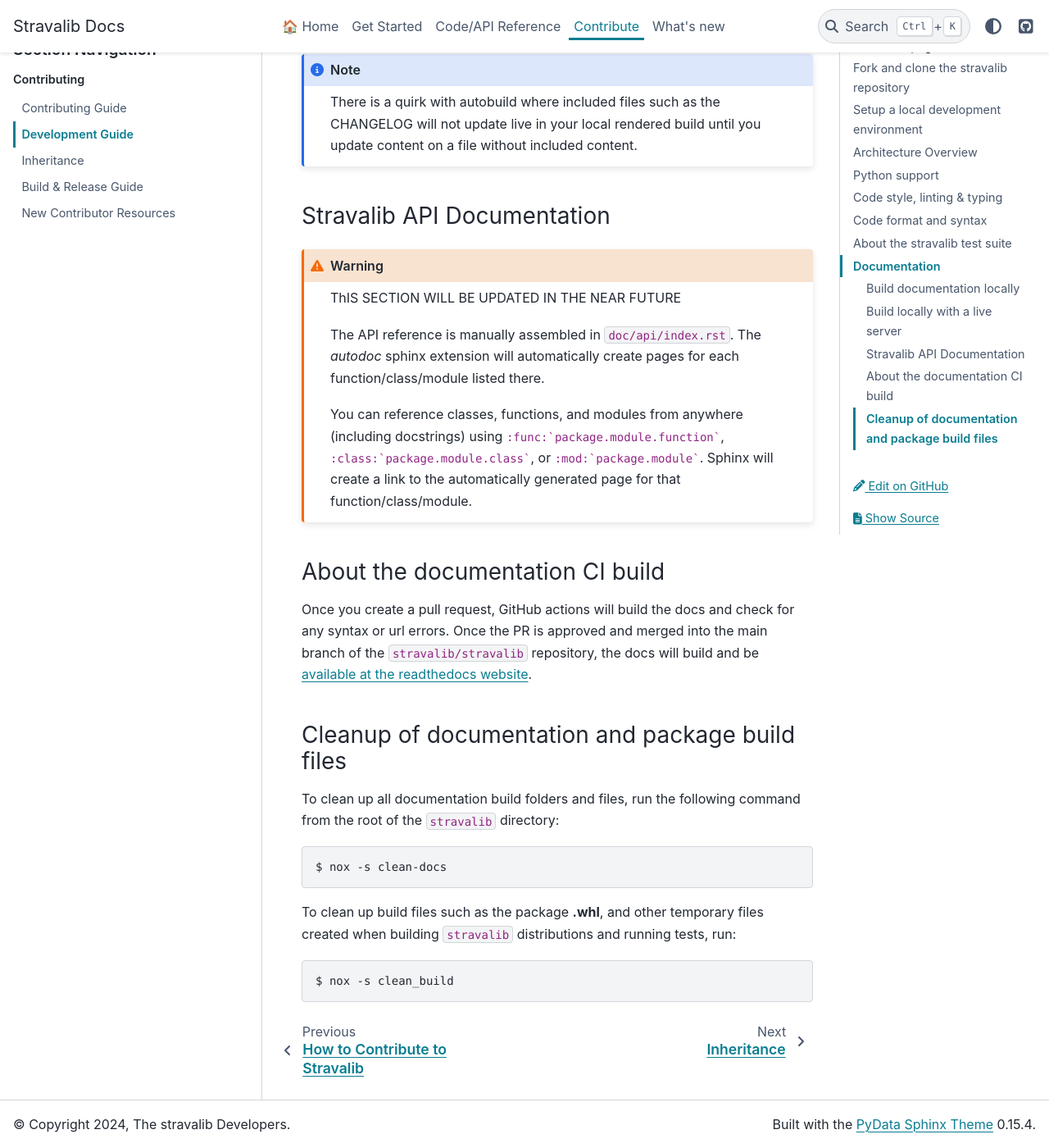
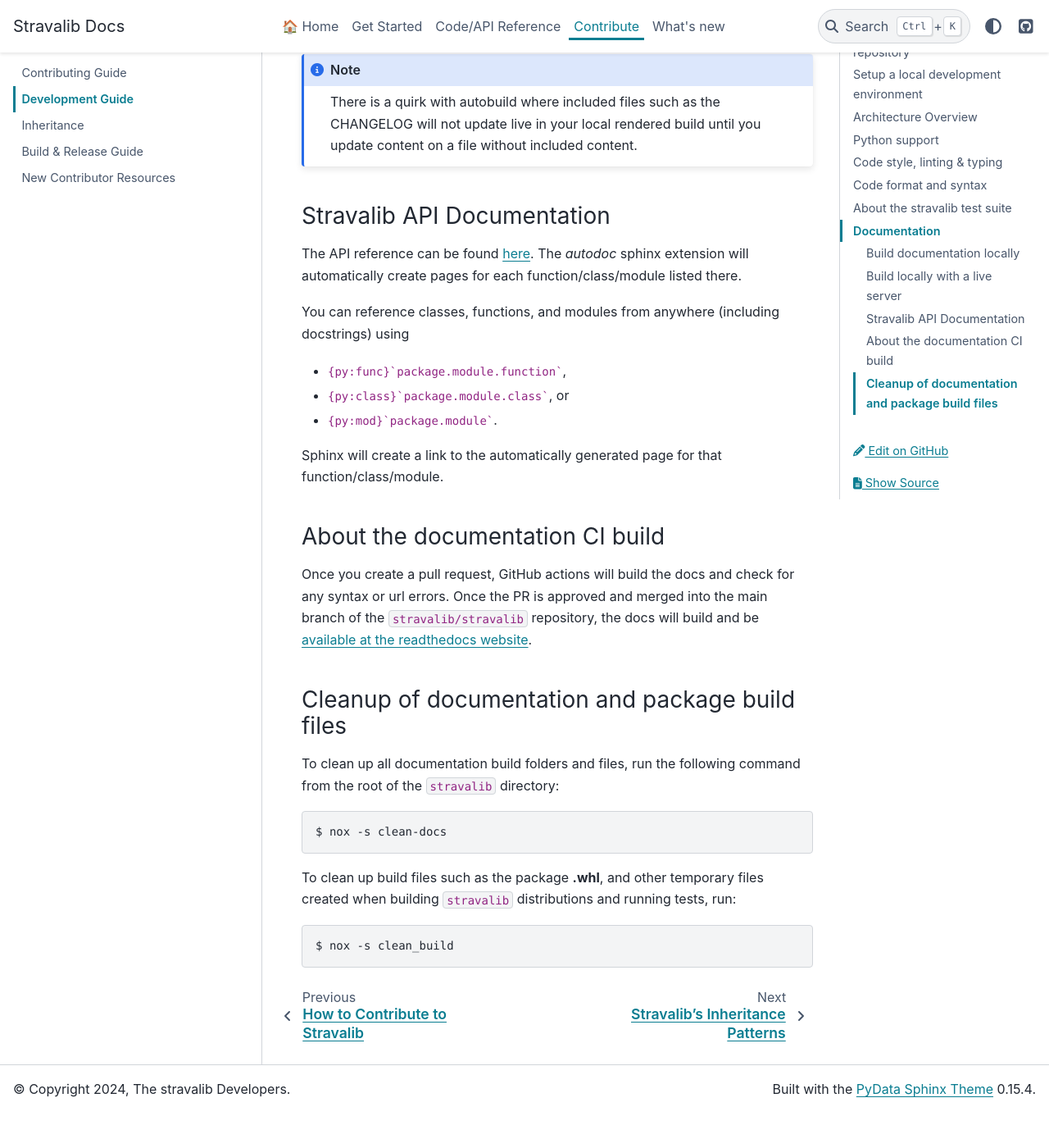
Before and after one commit to stravalib/stravalib, a Sphinx documentation site: the page built from docs/contributing/development-guide.md, in a window 1280 px wide and 1400 px high, scrolled down 11645 px. Shown: the whole window at 82% size. Built offline with Sphinx 7.4.7 and the PyData theme 0.15.4, drawn with Linux system fonts in a browser that asks for light colours; the version number could not be read and is left out; cross-references to code outside the pages are shown as plain code; after the commit the page ends 13002 px from its top, so only the background shows below that; some of the changed text lies outside the part shown.

````diff
--- a/docs/conf.py
+++ b/docs/conf.py
@@ -63,9 +63,10 @@ extensions = [
     "myst_nb",
     "sphinx_design",
     "sphinx_inline_tabs",
-    # Inheritance diagrams
+    # Inheritance diagrams - possible remove graphviz and inheritance
     "sphinx.ext.graphviz",
     "sphinx.ext.inheritance_diagram",
+    "sphinxcontrib.mermaid",
 ]
 
 # Inheritance diagram settings - you can find various settings in the
--- a/docs/contributing/development-guide.md
+++ b/docs/contributing/development-guide.md
@@ -243,8 +244,8 @@ sets of tests that you can run:
 We will add more information about the test suite in the near future.
 
 For integration tests that should be run independently from Strava, there's a
-pytest fixture :func:`~stravalib.tests.integration.conftest.mock_strava_api`
-that is based on :class:`responses.RequestsMock`.
+pytest fixture {py:func}`~stravalib.tests.integration.conftest.mock_strava_api`
+that is based on {py::class:}`responses.RequestsMock`.
 This fixture, prevents requests being made to the actual Strava API and instead
 registers responses that are based on examples from the published Strava API
 documentation. Example usages of this fixture can be found in the
@@ -374,7 +375,7 @@ actions completes, the report will be processed and returned to the pull request
 ## Documentation
 
 `Stravalib` documentation is created using `sphinx` and the
-[`furo`](https://pradyunsg.me/furo/quickstart/) theme.
+[`pydata_sphinx_theme`](https://pydata-sphinx-theme.readthedocs.io/en/stable/index.html) theme.
 `Stravalib` documentation is hosted on [ReadtheDocs](https://readthedocs.org).
 
 The final online build that you see on readthedocs happens on the readthedocs
@@ -389,7 +390,7 @@ readthedocs build is passing or failing.
 
 [![Documentation Status](https://readthedocs.org/projects/stravalib/badge/?version=latest)](https://stravalib.readthedocs.io/en/latest/?badge=latest)
 
-Currently @hozn, @lwasser and @jsamoocha have access to the readthedocs `stravalib`
+Currently [@hozn](https://www.github.com/hozn), [@lwasser](https://www.github.com/lwasser) and [@jsamoocha](https://www.github.com/jsamoocha) have access to the readthedocs `stravalib`
 documentation build
 
 Online documentation will be updated on all merges to the main branch of
@@ -440,20 +441,18 @@ file without included content.
 
 ### Stravalib API Documentation
 
-```{warning}
-ThIS SECTION WILL BE UPDATED IN THE NEAR FUTURE
-
-The API reference is manually assembled in `doc/api/index.rst`.
+The API reference can be found [here](reference).
 The *autodoc* sphinx extension will automatically create pages for each
 function/class/module listed there.
 
 You can reference classes, functions, and modules from anywhere (including docstrings)
-using <code>:func:\`package.module.function\`</code>,
-<code>:class:\`package.module.class\`</code>, or
-<code>:mod:\`package.module\`</code>.
+using
+* <code>{py:func}\`package.module.function\`</code>,
+* <code>{py:class}\`package.module.class\`</code>, or
+* <code>{py:mod}\`package.module\`</code>.
+
 Sphinx will create a link to the automatically generated page for that
 function/class/module.
-```
 
 ### About the documentation CI build
 
--- a/pyproject.toml
+++ b/pyproject.toml
@@ -77,6 +77,7 @@ docs = [
   "sphinxext-opengraph",
   # Needed for sphinx open graph
   "matplotlib",
+  "sphinxcontrib-mermaid",
 ]
 lint = [
   "pre-commit",
````
Also changed, not shown: other parts of docs/contributing/development-guide.md (+4 -3 lines), docs/contributing/inheritance.md (+50 -24 lines).
